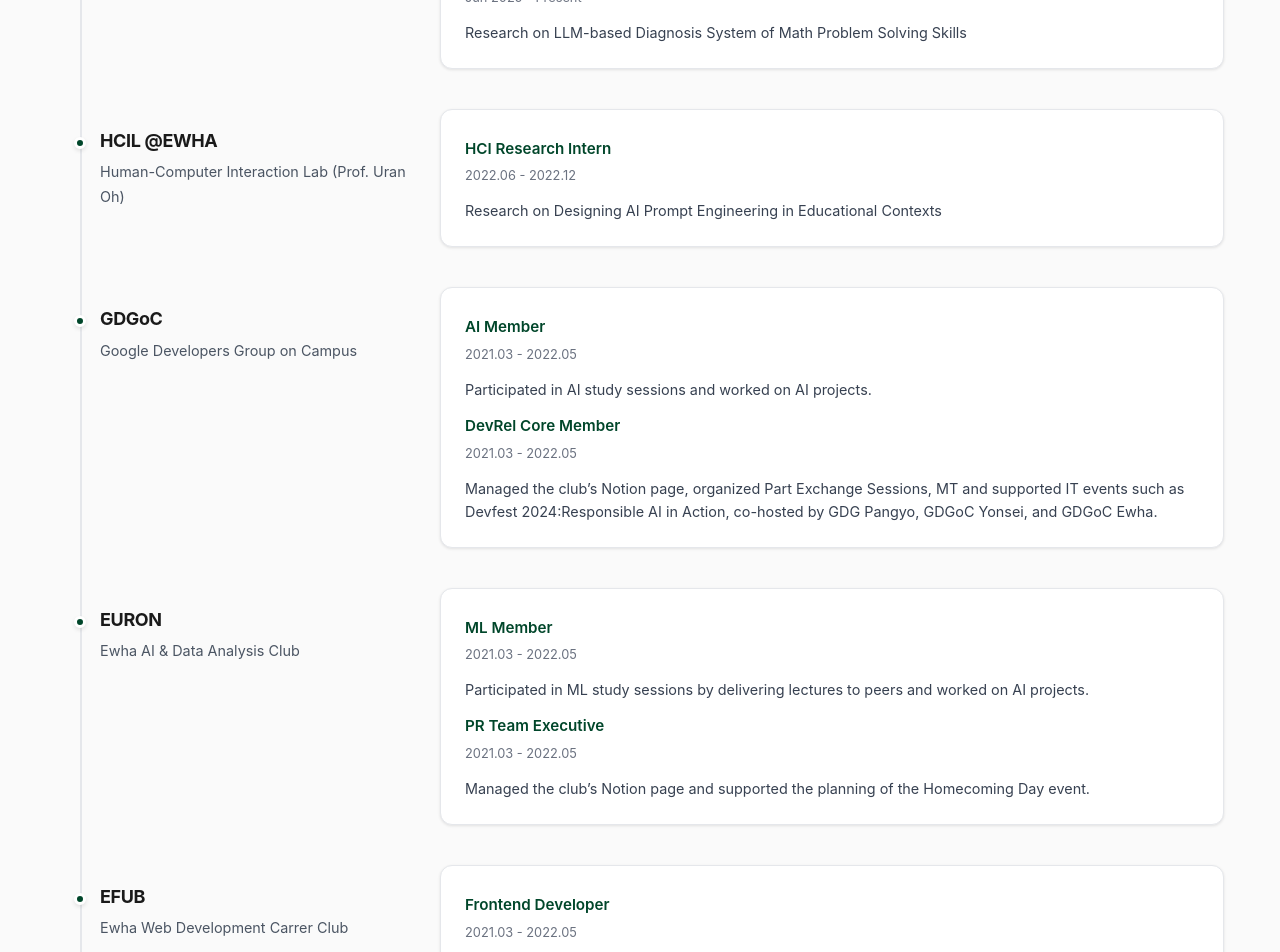
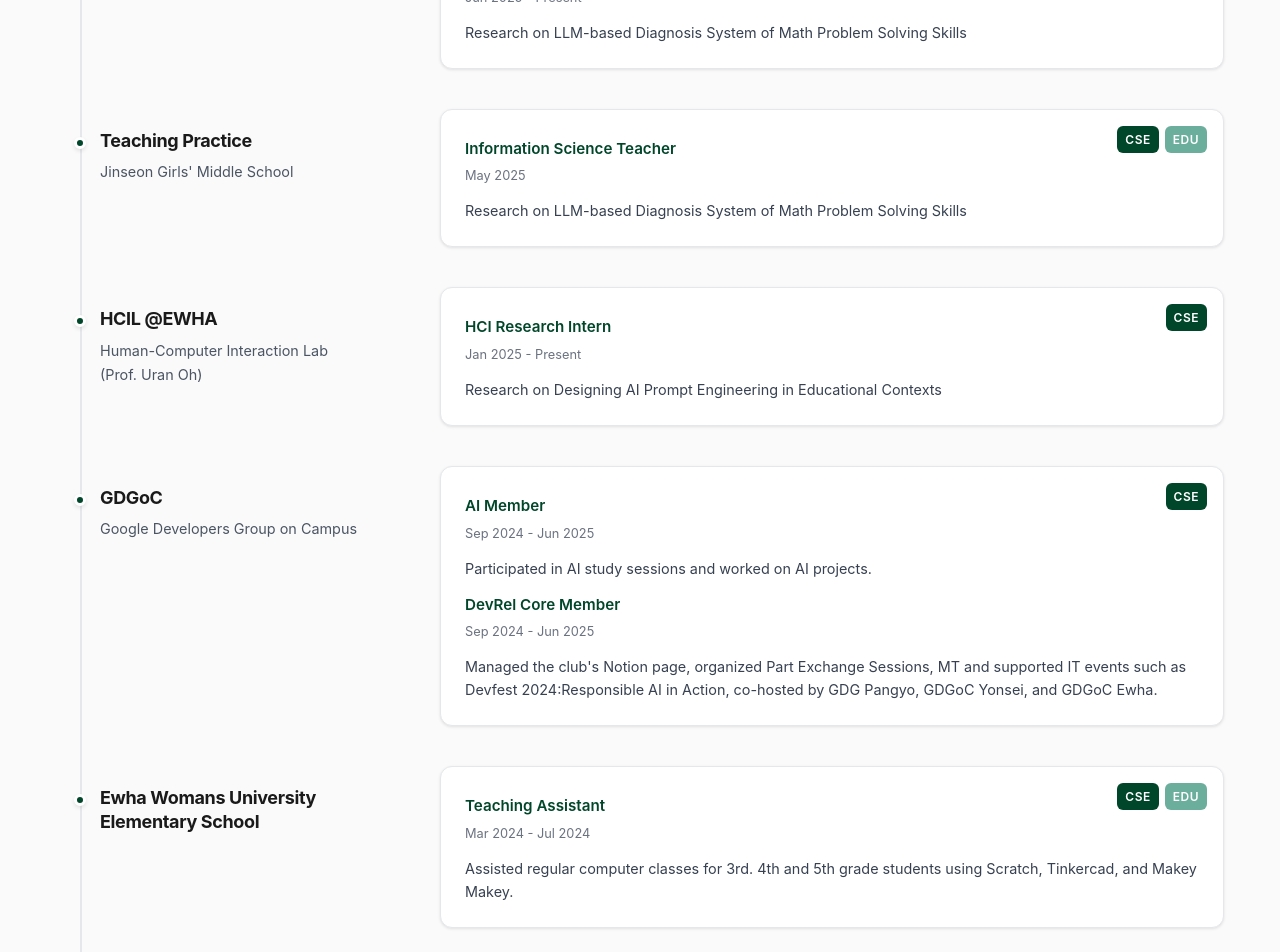
Before and after one commit to doh-ha/doh-ha.github.io, a React (Create React App) app: page / in a window 1280 px wide. Shown: the part 1840-2792 px from the top of the page. Built offline with nearby package versions, Linux system fonts and the light colour scheme.

Commit message:
💄 add tag to experience

```diff
--- a/src/sections/Experience/Experience.data.ts
+++ b/src/sections/Experience/Experience.data.ts
@@ -9,6 +9,7 @@ export interface ExperienceItemData {
   duration: string;
   roles: ExperienceRole[];
   logoUrl?: string;
+  tags?: string[];
 }
 
 export const experiences: ExperienceItemData[] = [
@@ -16,6 +17,7 @@ export const experiences: ExperienceItemData[] = [
     organization: "KIXLAB @KAIST",
     orgDescription: "KAIST Interaction Lab (Prof. Juho Kim)",
     duration: "Jun 2025 - Present",
+    tags: ["CSE", "EDU"],
     roles: [
       {
         title: "HCI Research Intern",
@@ -24,9 +26,22 @@ export const experiences: ExperienceItemData[] = [
     ],
   },
   {
+    organization: "Teaching Practice",
+    orgDescription: "Jinseon Girls' Middle School",
+    duration: "May 2025",
+    tags: ["CSE", "EDU"],
+    roles: [
+      {
+        title: "Information Science Teacher",
+        description: "Research on LLM-based Diagnosis System of Math Problem Solving Skills",
+      },
+    ],
+  },
+  {
     organization: "HCIL @EWHA",
-    orgDescription: "Human-Computer Interaction Lab (Prof. Uran Oh)",
-    duration: "2022.06 - 2022.12",
+    orgDescription: "Human-Computer Interaction Lab \n (Prof. Uran Oh)",
+    duration: "Jan 2025 - Present",
+    tags: ["CSE"],
     roles: [
       {
         title: "HCI Research Intern",
@@ -37,7 +52,8 @@ export const experiences: ExperienceItemData[] = [
   {
     organization: "GDGoC",
     orgDescription: "Google Developers Group on Campus",
-    duration: "2021.03 - 2022.05",
+    duration: "Sep 2024 - Jun 2025",
+    tags: ["CSE"],
     roles: [
       {
         title: "AI Member",
@@ -46,14 +62,27 @@ export const experiences: ExperienceItemData[] = [
       {
         title: "DevRel Core Member",
         description:
-          "Managed the club’s Notion page, organized Part Exchange Sessions, MT and supported IT events such as Devfest 2024:Responsible AI in Action, co-hosted by GDG Pangyo, GDGoC Yonsei, and GDGoC Ewha.",
+          "Managed the club's Notion page, organized Part Exchange Sessions, MT and supported IT events such as Devfest 2024:Responsible AI in Action, co-hosted by GDG Pangyo, GDGoC Yonsei, and GDGoC Ewha.",
+      },
+    ],
+  },
+  {
+    organization: "Ewha Womans University Elementary School",
+    orgDescription: "",
+    duration: "Mar 2024 - Jul 2024",
+    tags: ["CSE", "EDU"],
+    roles: [
+      {
+        title: "Teaching Assistant",
+        description: "Assisted regular computer classes for 3rd. 4th and 5th grade students using Scratch, Tinkercad, and Makey Makey.",
       },
     ],
   },
   {
     organization: "EURON",
     orgDescription: "Ewha AI & Data Analysis Club",
-    duration: "2021.03 - 2022.05",
+    duration: "Mar 2024 - Sep 2024",
+    tags: ["CSE"],
     roles: [
       {
         title: "ML Member",
@@ -61,7 +90,7 @@ export const experiences: ExperienceItemData[] = [
       },
       {
         title: "PR Team Executive",
-        description: "Managed the club’s Notion page and supported the planning of the Homecoming Day event.",
+        description: "Managed the club's Notion page and supported the planning of the Homecoming Day event.",
       },
     ],
   },
@@ -69,7 +98,8 @@ export const experiences: ExperienceItemData[] = [
   {
     organization: "EFUB",
     orgDescription: "Ewha Web Development Carrer Club",
-    duration: "2021.03 - 2022.05",
+    duration: "Mar 2022- Dec 2022",
+    tags: ["CSE"],
     roles: [
       {
         title: "Frontend Developer",
@@ -77,4 +107,20 @@ export const experiences: ExperienceItemData[] = [
       },
     ],
   },
+  {
+    organization: "Spring Light",
+    orgDescription: "Yonsei, Ewha, Sogang University Education Voluntering Club",
+    duration: "Mar 2021- Feb 2022",
+    tags: ["EDU"],
+    roles: [
+      {
+        title: "Tutoring Volunteer",
+        description: "Tutored Mathematics and English to middle school students.",
+      },
+      {
+        title: "PR Team Executive",
+        description: "Designed club promotional materials and participated in overall club operations.",
+      },
+    ],
+  },
 ];
--- a/src/sections/Experience/Experience.styles.ts
+++ b/src/sections/Experience/Experience.styles.ts
@@ -56,6 +56,7 @@ export const OrgDescription = styled.p`
   color: #4b5563; /* neutral caption */
   margin: 2px 0 0;
   padding-left: 20px; /* align with label start */
+  white-space: pre-line;
 `;
 
 export const OrgLogo = styled.div`
@@ -84,6 +85,43 @@ export const ExperienceContent = styled.div<{ isLeft: boolean }>`
   box-shadow: 0 1px 3px rgba(0, 0, 0, 0.1);
   border: 1px solid #e5e7eb;
   position: relative;
+`;
+
+export const TagsContainer = styled.div`
+  position: absolute;
+  top: 16px;
+  right: 16px;
+  display: flex;
+  gap: 6px;
+`;
+
+export const Tag = styled.span<{ variant: "cse" | "edu" }>`
+  padding: 4px 8px;
+  border-radius: 6px;
+  font-size: 0.75rem;
+  font-weight: 600;
+  text-transform: uppercase;
+  letter-spacing: 0.5px;
+
+  ${({ variant, theme }) => {
+    switch (variant) {
+      case "cse":
+        return `
+          background: ${theme.colors.primary};
+          color: white;
+        `;
+      case "edu":
+        return `
+          background: ${theme.colors.supportGreen};
+          color: white;
+        `;
+      default:
+        return `
+          background: ${theme.colors.gray200};
+          color: ${theme.colors.textSecondary};
+        `;
+    }
+  }}
 `;
 
 export const CardHeader = styled.div`
@@ -149,6 +187,7 @@ export const Description = styled.p`
   color: #374151;
   line-height: 1.6;
   font-size: 0.9rem;
+  white-space: pre-line;
 `;
 
 export const Row = styled.div`
--- a/src/sections/Experience/index.tsx
+++ b/src/sections/Experience/index.tsx
@@ -1,5 +1,21 @@
 import React from "react";
-import { Section, Timeline, ExperienceItem, ExperienceContent, TimelineDot, Duration, Description, CardHeader, RoleTitle, OrgLabel, OrgColumn, OrgLogo, OrgDescription } from "./Experience.styles";
+import {
+  Section,
+  Timeline,
+  ExperienceItem,
+  ExperienceContent,
+  TimelineDot,
+  Duration,
+  Description,
+  CardHeader,
+  RoleTitle,
+  OrgLabel,
+  OrgColumn,
+  OrgLogo,
+  OrgDescription,
+  TagsContainer,
+  Tag,
+} from "./Experience.styles";
 import { SectionTitle } from "../../styles/section";
 import { experiences } from "./Experience.data";
 import { Container } from "../../styles/styled-components";
@@ -23,6 +39,15 @@ const Experience: React.FC = () => {
                   ) : null}
                 </OrgColumn>
                 <ExperienceContent isLeft>
+                  {exp.tags && (
+                    <TagsContainer>
+                      {exp.tags.map((tag, tIdx) => (
+                        <Tag key={tIdx} variant={tag.toLowerCase() as "cse" | "edu"}>
+                          {tag}
+                        </Tag>
+                      ))}
+                    </TagsContainer>
+                  )}
                   {exp.roles.map((role, rIdx) => (
                     <div key={rIdx} style={{ marginBottom: rIdx < exp.roles.length - 1 ? 12 : 0 }}>
                       <RoleTitle>{role.title}</RoleTitle>
```
